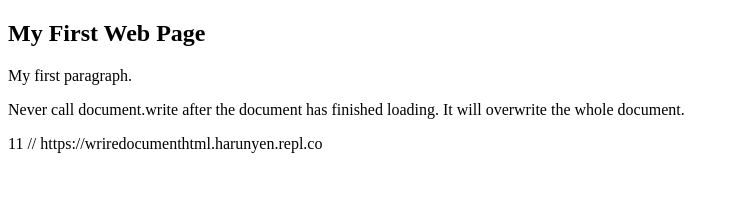
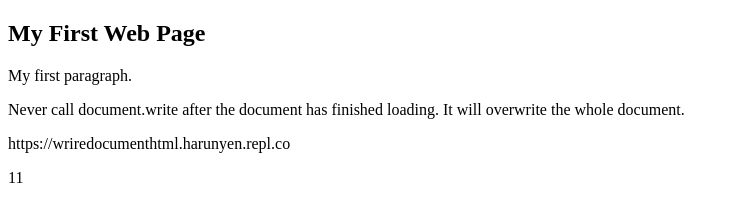
Before and after one commit to hyenial/JavaScript_Study_Notes, a plain HTML site: page w3schools/documentWrite.html in a window 1280 px wide. Shown: the whole page, without its empty margins (0-739 px from the left). Drawn offline with Linux system fonts and the light colour scheme.

Commit message:
Update documentWrite.html

```diff
--- a/w3schools/documentWrite.html
+++ b/w3schools/documentWrite.html
@@ -7,6 +7,8 @@
 
 <p>Never call document.write after the document has finished loading.
 It will overwrite the whole document.</p>
+ <p>https://wriredocumenthtml.harunyen.repl.co </p>
+
 
 <script>
 document.write(5 + 6);
@@ -15,5 +17,3 @@ document.write(5 + 6);
 
 </body>
 </html>
-
-// https://wriredocumenthtml.harunyen.repl.co
```
